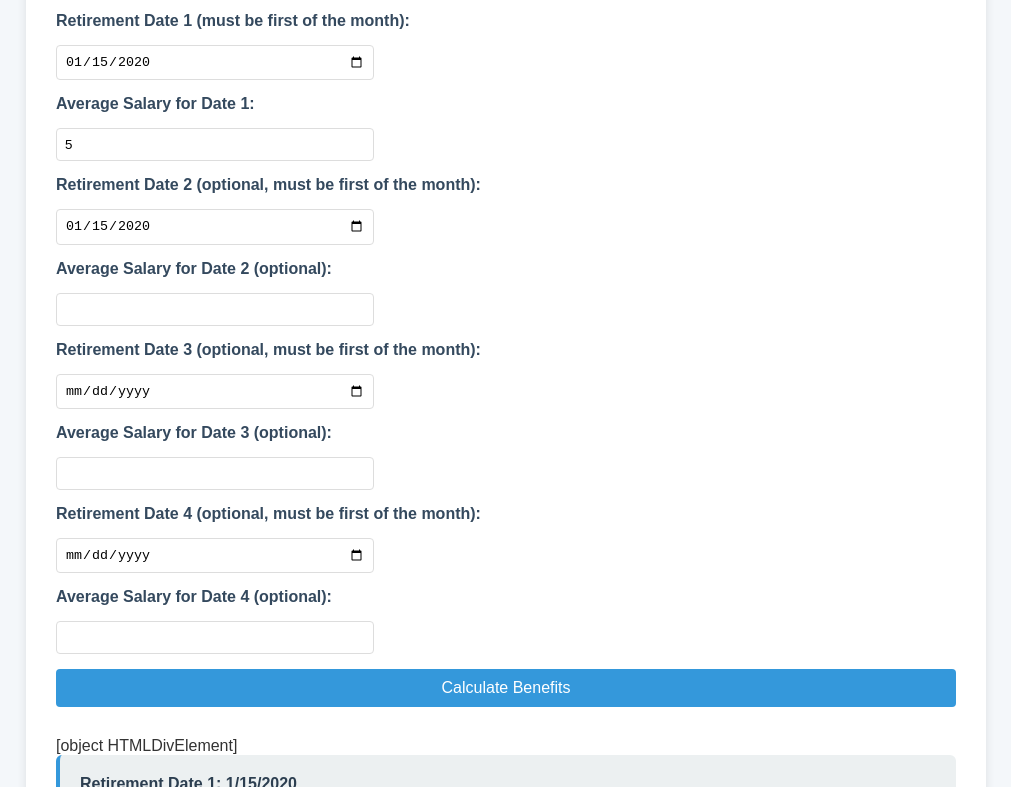
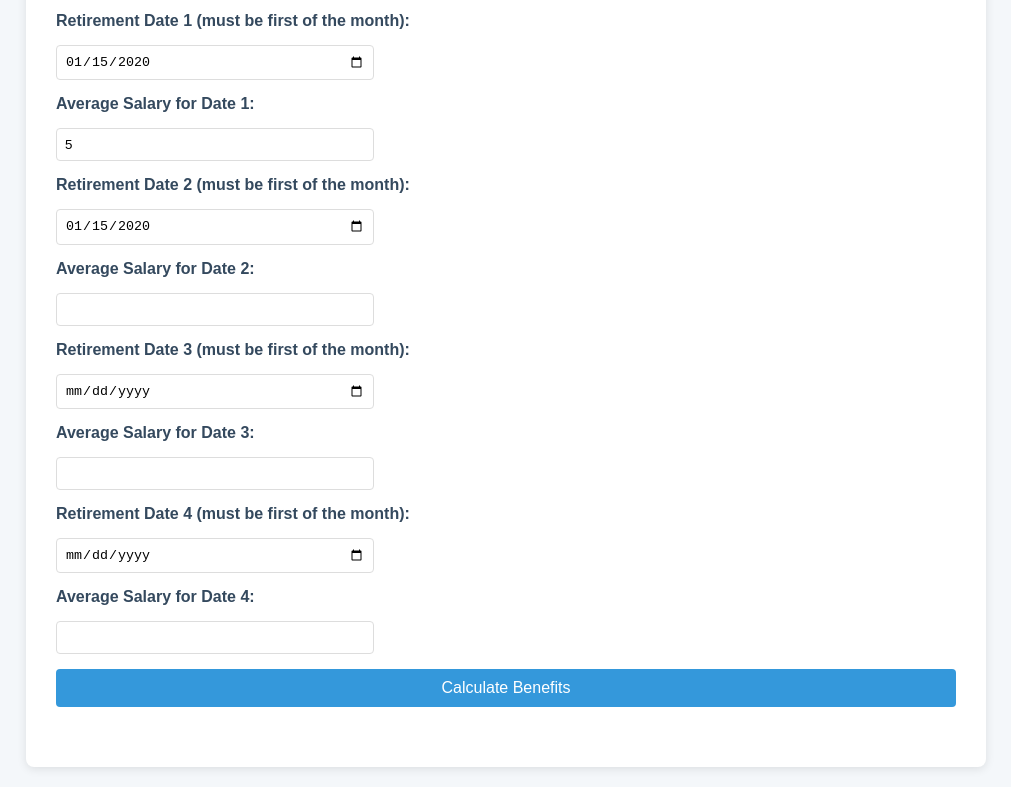
Before and after one commit to jackfailla/retirement-calculator, a plain HTML site: page index.html in a window 1280 px wide. Both pictures are taken after typing "2020-01-15", "2020-01-15", "2020-01-15", "2020-01-15", "5", "2020-01-15" into the empty fields and a click on the button "Calculate Benefits". Shown: the part 487-1274 px from the top of the page, without its empty margins (134-1145 px from the left). Drawn offline with Linux system fonts and the light colour scheme.

Commit message:
Update index.html

```diff
--- a/index.html
+++ b/index.html
@@ -86,7 +86,6 @@
     <h2>Retirement Benefits Calculator</h2>
     <p class="intro">Enter your details below to estimate your retirement benefits for up to four dates.</p>
     <form id="retirementForm">
-  <!-- Other fields like tier, workStartDate, birthDate, spouseBirthDate remain unchanged -->
       <label for="tier">Select Tier:</label>
       <select id="tier" name="tier">
         <option value="1">Tier 1 (Enrolled before July 1, 2007)</option>
@@ -107,20 +106,20 @@
       <label for="averageSalary1">Average Salary for Date 1:</label>
       <input type="number" id="averageSalary1" name="averageSalary1" step="0.01" min="0" required>
 
-  <label for="retirementDate2">Retirement Date 2 (optional, must be first of the month):</label>
-  <input type="date" id="retirementDate2" name="retirementDate2">
-  <label for="averageSalary2">Average Salary for Date 2 (optional):</label>
-  <input type="number" id="averageSalary2" name="averageSalary2" step="0.01" min="0">
+      <label for="retirementDate2">Retirement Date 2 (must be first of the month):</label>
+      <input type="date" id="retirementDate2" name="retirementDate2" required>
+      <label for="averageSalary2">Average Salary for Date 2:</label>
+      <input type="number" id="averageSalary2" name="averageSalary2" step="0.01" min="0" required>
 
-  <label for="retirementDate3">Retirement Date 3 (optional, must be first of the month):</label>
-  <input type="date" id="retirementDate3" name="retirementDate3">
-  <label for="averageSalary3">Average Salary for Date 3 (optional):</label>
-  <input type="number" id="averageSalary3" name="averageSalary3" step="0.01" min="0">
+      <label for="retirementDate3">Retirement Date 3 (must be first of the month):</label>
+      <input type="date" id="retirementDate3" name="retirementDate3" required>
+      <label for="averageSalary3">Average Salary for Date 3:</label>
+      <input type="number" id="averageSalary3" name="averageSalary3" step="0.01" min="0" required>
 
-  <label for="retirementDate4">Retirement Date 4 (optional, must be first of the month):</label>
-  <input type="date" id="retirementDate4" name="retirementDate4">
-  <label for="averageSalary4">Average Salary for Date 4 (optional):</label>
-  <input type="number" id="averageSalary4" name="averageSalary4" step="0.01" min="0">
+      <label for="retirementDate4">Retirement Date 4 (must be first of the month):</label>
+      <input type="date" id="retirementDate4" name="retirementDate4" required>
+      <label for="averageSalary4">Average Salary for Date 4:</label>
+      <input type="number" id="averageSalary4" name="averageSalary4" step="0.01" min="0" required>
 
       <button type="button" onclick="calculateRetirement()">Calculate Benefits</button>
     </form>
@@ -130,33 +129,19 @@
 
   <script>
     function calculateRetirement() {
-  // Retrieve user inputs from the form
       const tier = document.getElementById('tier').value;
       const workStartDate = new Date(document.getElementById('workStartDate').value);
       const birthDate = new Date(document.getElementById('birthDate').value);
       const spouseBirthDate = document.getElementById('spouseBirthDate').value ? new Date(document.getElementById('spouseBirthDate').value) : null;
 
-  // *** MODIFIED: Dynamically collect only provided retirement dates and salaries ***
-  const retirementDates = [];
-  for (let i = 1; i <= 4; i++) {
-    const dateInput = document.getElementById(`retirementDate${i}`);
-    const salaryInput = document.getElementById(`averageSalary${i}`);
-    if (dateInput.value && !isNaN(parseFloat(salaryInput.value))) {
-      retirementDates.push({
-        date: new Date(dateInput.value),
-        salary: parseFloat(salaryInput.value)
-      });
-    }
-  }
+      const retirementDates = [
+        { date: new Date(document.getElementById('retirementDate1').value), salary: parseFloat(document.getElementById('averageSalary1').value) },
+        { date: new Date(document.getElementById('retirementDate2').value), salary: parseFloat(document.getElementById('averageSalary2').value) },
+        { date: new Date(document.getElementById('retirementDate3').value), salary: parseFloat(document.getElementById('averageSalary3').value) },
+        { date: new Date(document.getElementById('retirementDate4').value), salary: parseFloat(document.getElementById('averageSalary4').value) }
+      ];
 
-  // *** ADDED: Check if at least one retirement date is provided ***
-  if (retirementDates.length === 0) {
-    alert('Please enter at least one retirement date and salary.');
-    return;
-  }
-
-  let detailedResults = '';
-  let summaryData = [];
+      let results = '';
 
       retirementDates.forEach((ret, index) => {
         const retirementDate = ret.date;
@@ -316,8 +301,8 @@
       return {
         A: tables.A[mAge][sAge],
         B: tables.B[mAge][sAge],
-        C: tables.A[mAge][sAge] + 0.05, // Placeholder; replace with actual Table C
-        D: tables.A[mAge][sAge] + 0.10 // Placeholder; replace with actual Table D
+        C: tables.C[mAge][sAge],
+        D: tables.D[mAge][sAge]
       };
     }
   </script>
```
Lines whose indentation alone changed are shown as unchanged.
